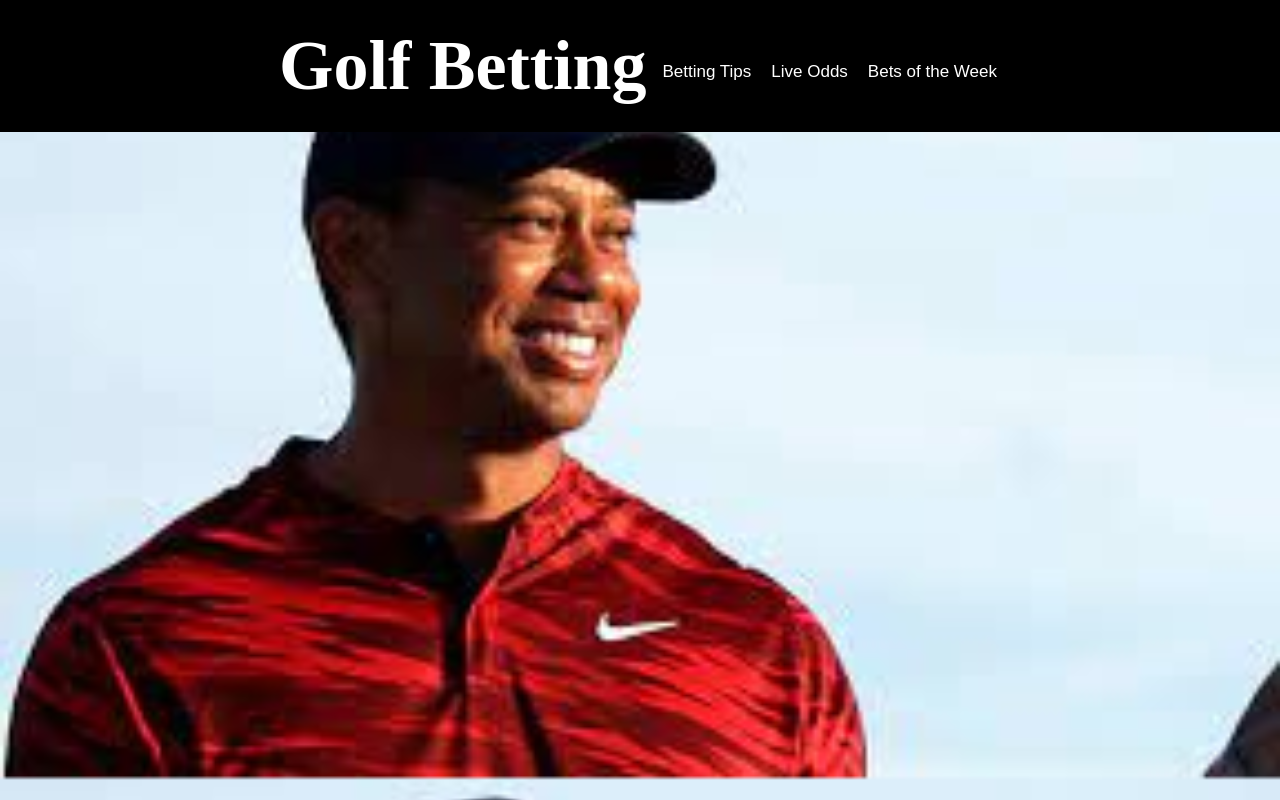
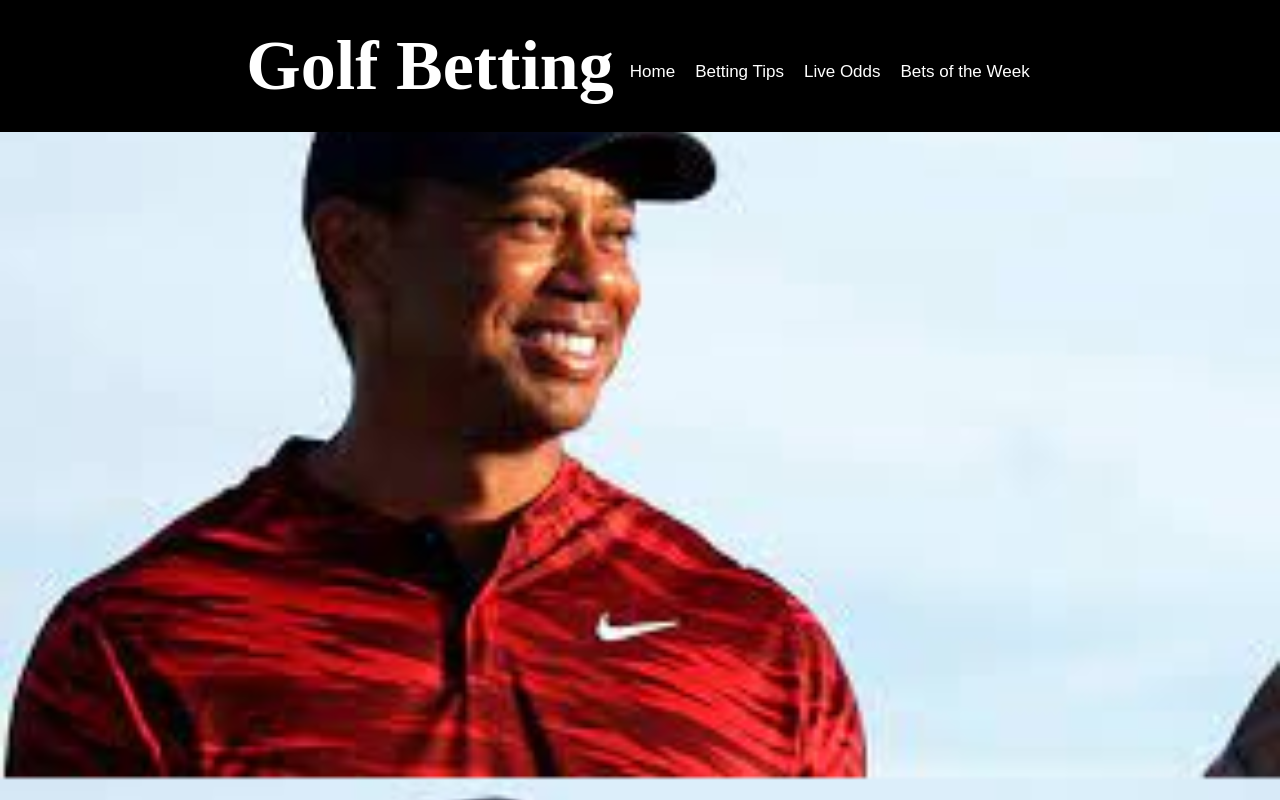
Before and after one commit to MysterousRob/golfbetting, a React (Create React App) app: page / in a window 1280 px wide. Built offline with nearby package versions, Linux system fonts and the light colour scheme.

Commit message:
added home

```diff
--- a/src/App.js
+++ b/src/App.js
@@ -10,6 +10,7 @@ function App() {
       <header className='App-header'>
         <h1 className='h1'>Golf Betting</h1>
       <div className='nav'>
+        <button href="#" onClick= {() => console.log('Home button clicked')}><span>Home</span></button>
         <button href="#" onClick= {() => console.log('Betting Tips button clicked')}><span>Betting Tips</span></button>
         <button href="#" onClick= {() => console.log('Live Odds button clicked')}><span>Live Odds</span></button>
         <button href="#" onClick= {() => console.log('Bets of the Week button clicked')}><span>Bets of the Week</span></button>
```
